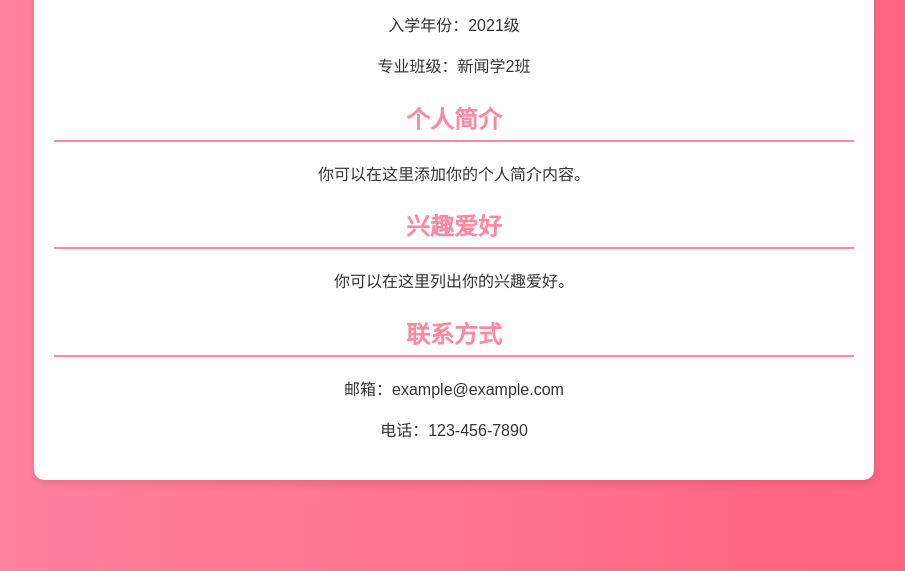
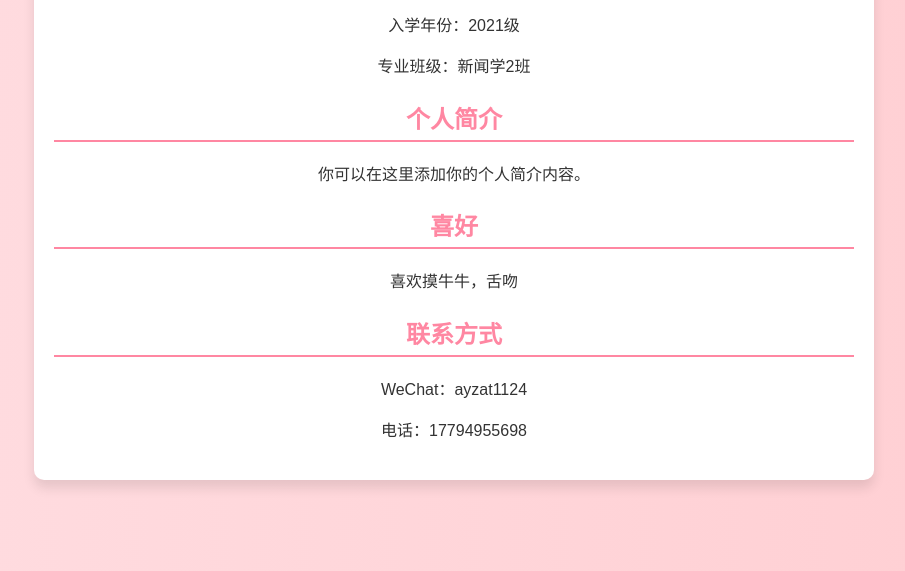
Before and after one commit to ayzatyh/317, a plain HTML site: page index.html in a window 1280 px wide. Shown: the part 229-800 px from the top of the page, without its empty margins (186-1091 px from the left). Drawn offline with Linux system fonts and the light colour scheme.

Commit message:
Update index.html

```diff
--- a/index.html
+++ b/index.html
@@ -7,7 +7,7 @@
 <style>
     body {
         font-family: 'Arial', sans-serif;
-        background: linear-gradient(to right, #ff87a2, #ff5e78);
+        background: linear-gradient(to right, #ffdde1, #ffced2);
         margin: 0;
         padding: 0;
         display: flex;
@@ -21,7 +21,7 @@
         padding: 20px;
         background: #fff;
         border-radius: 10px;
-        box-shadow: 0 4px 6px rgba(0, 0, 0, 0.1);
+        box-shadow: 0 8px 12px rgba(0, 0, 0, 0.1);
         text-align: center;
     }
     h1 {
@@ -49,12 +49,12 @@
         <h2>个人简介</h2>
         <p>你可以在这里添加你的个人简介内容。</p>
 
-        <h2>兴趣爱好</h2>
-        <p>你可以在这里列出你的兴趣爱好。</p>
+        <h2>喜好</h2>
+        <p>喜欢摸牛牛，舌吻</p>
 
         <h2>联系方式</h2>
-        <p>邮箱：example@example.com</p>
-        <p>电话：123-456-7890</p>
+        <p>WeChat：ayzat1124</p>
+        <p>电话：17794955698</p>
     </div>
 </body>
 </html>
```
